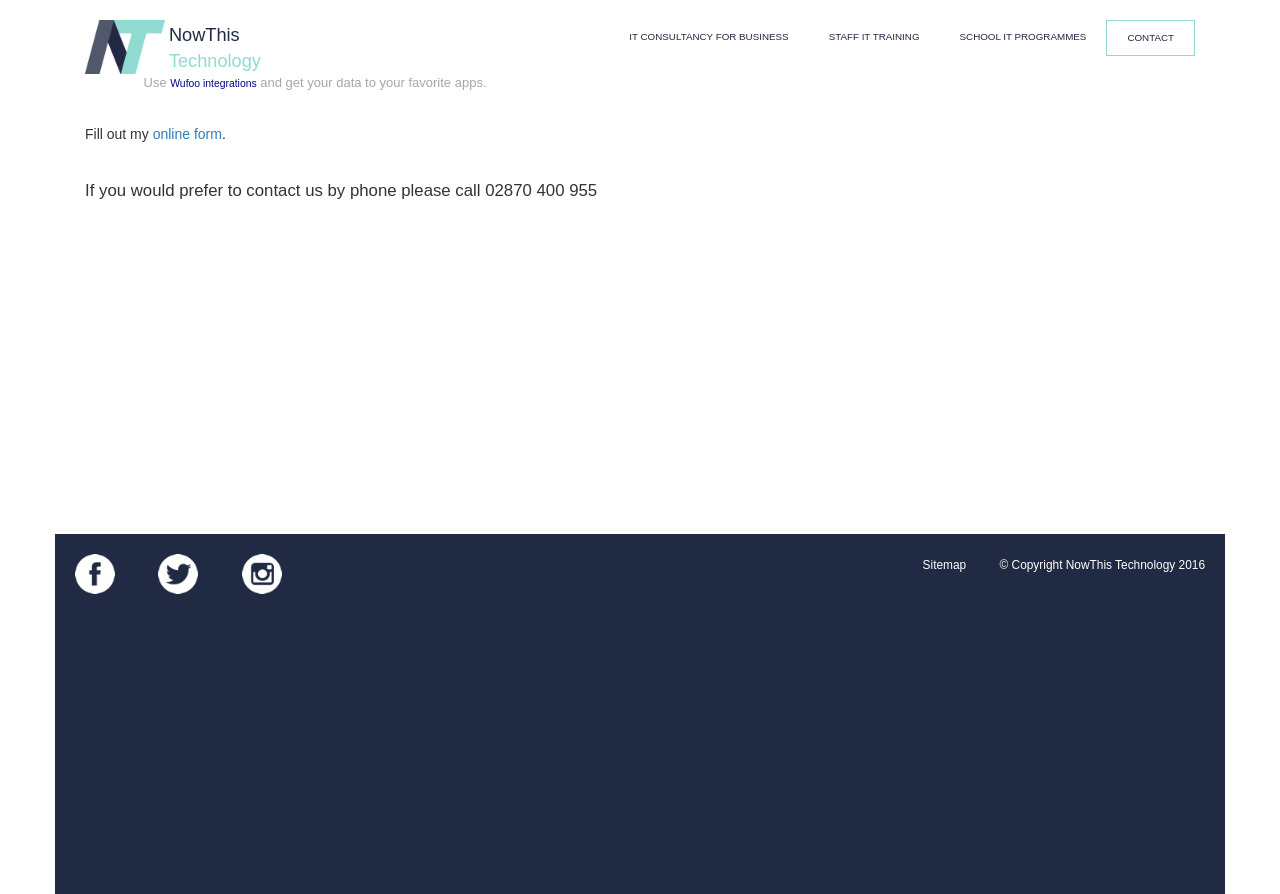
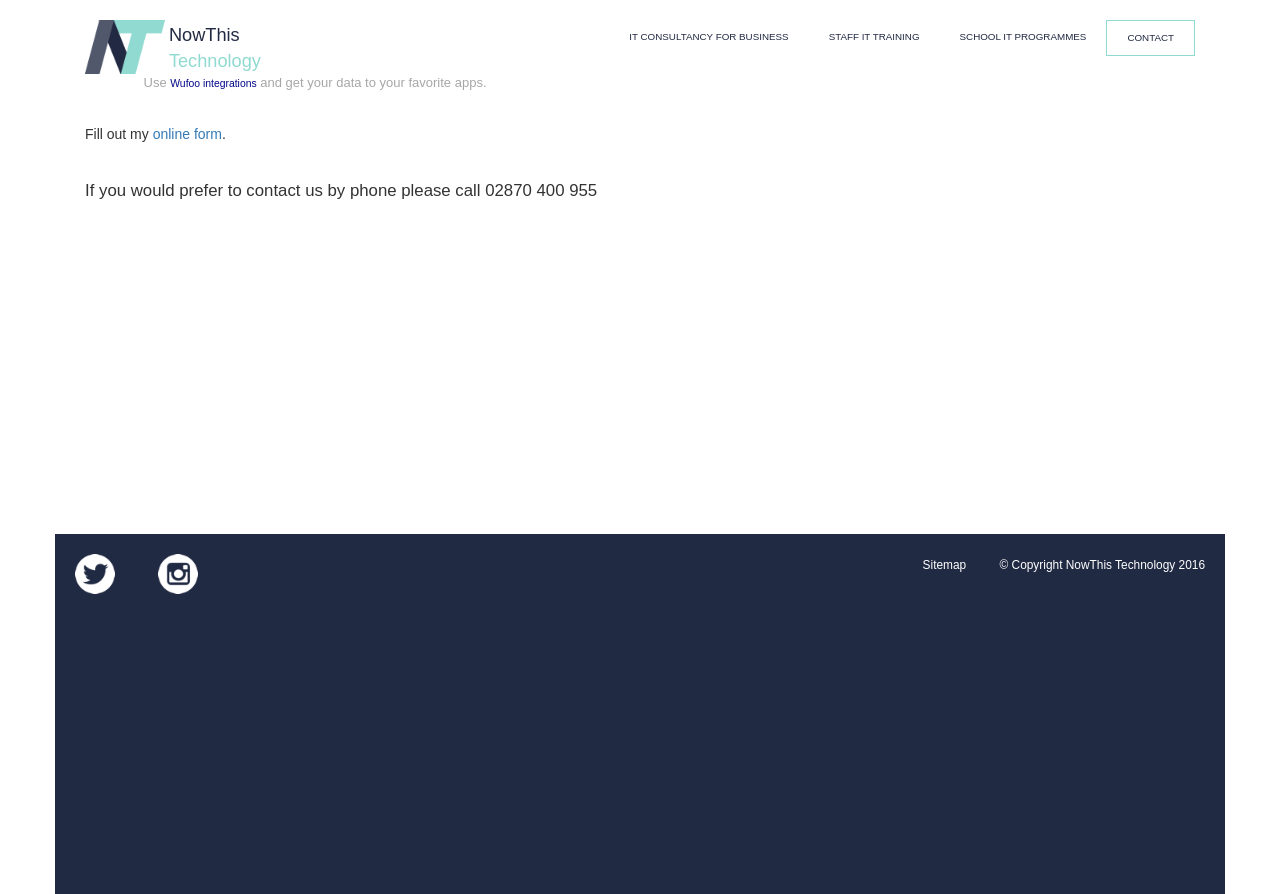
Before and after one commit to flashharry82/flashharry82.github.io, a plain HTML site: page contact.html in a window 1280 px wide. Drawn offline with nearby package versions, Linux system fonts and the light colour scheme; a script that the page names is missing.

Commit message:
remove facebook link

```diff
--- a/contact.html
+++ b/contact.html
@@ -60,7 +60,7 @@
             &copy; Copyright NowThis Technology 2016
           </div>
           <div id='social_icons'>
-            <a href='https://www.facebook.com/nowthistechnology' target='_blank'><img src='images/facebook-icon.gif' alt='facebook'/></a>
+            <!--<a href='https://www.facebook.com/nowthistechnology' target='_blank'><img src='images/facebook-icon.gif' alt='facebook'/></a>-->
             <a href='https://twitter.com/nowthistechni' target='_blank'><img src='images/twitter-icon.gif' alt='twitter'/></a>
             <a href='https://www.instagram.com/nowthistechnology' target='_blank'><img src='images/instagram-icon.gif' alt='instagram'/></a>
           </div>
```
